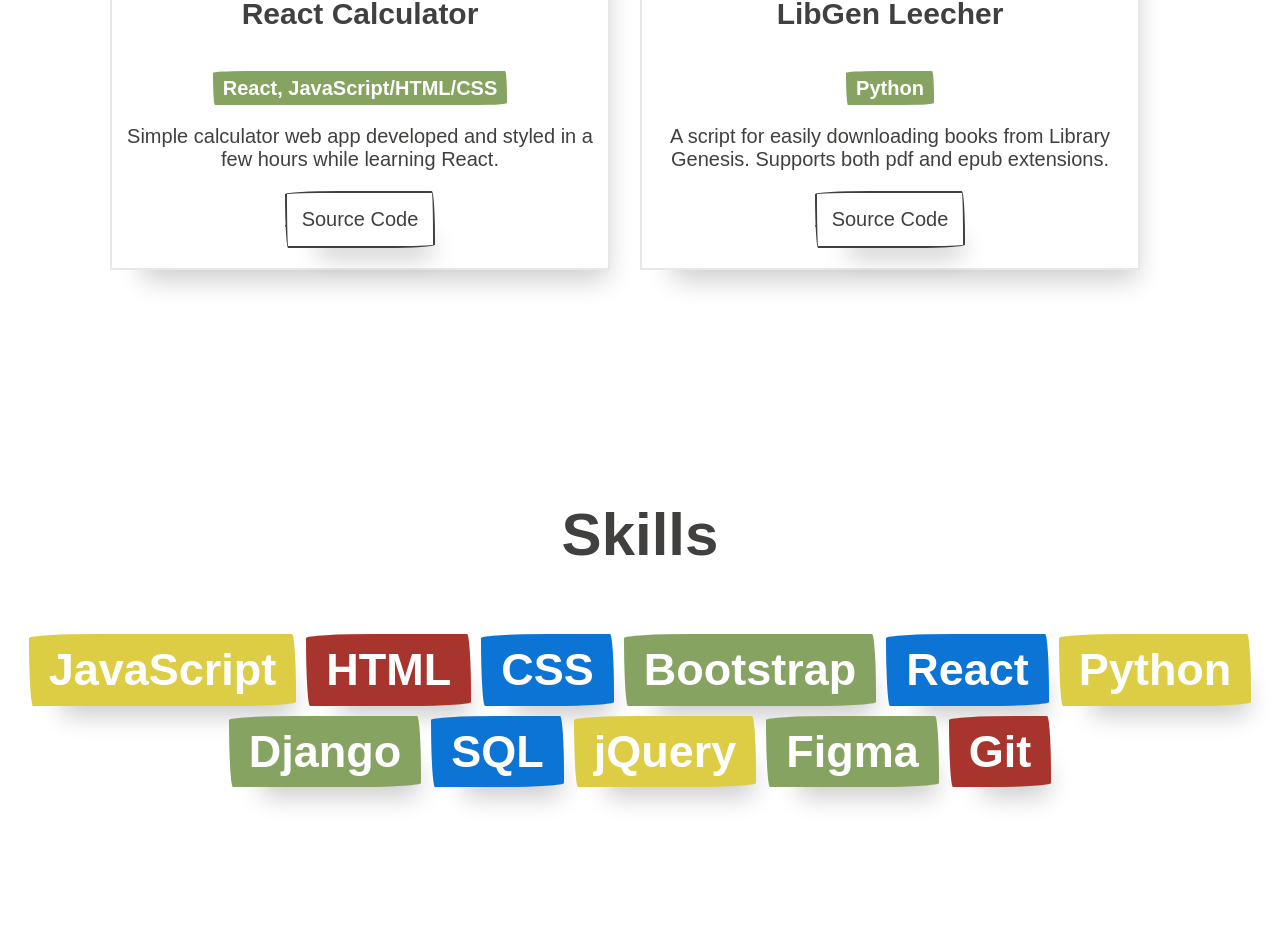
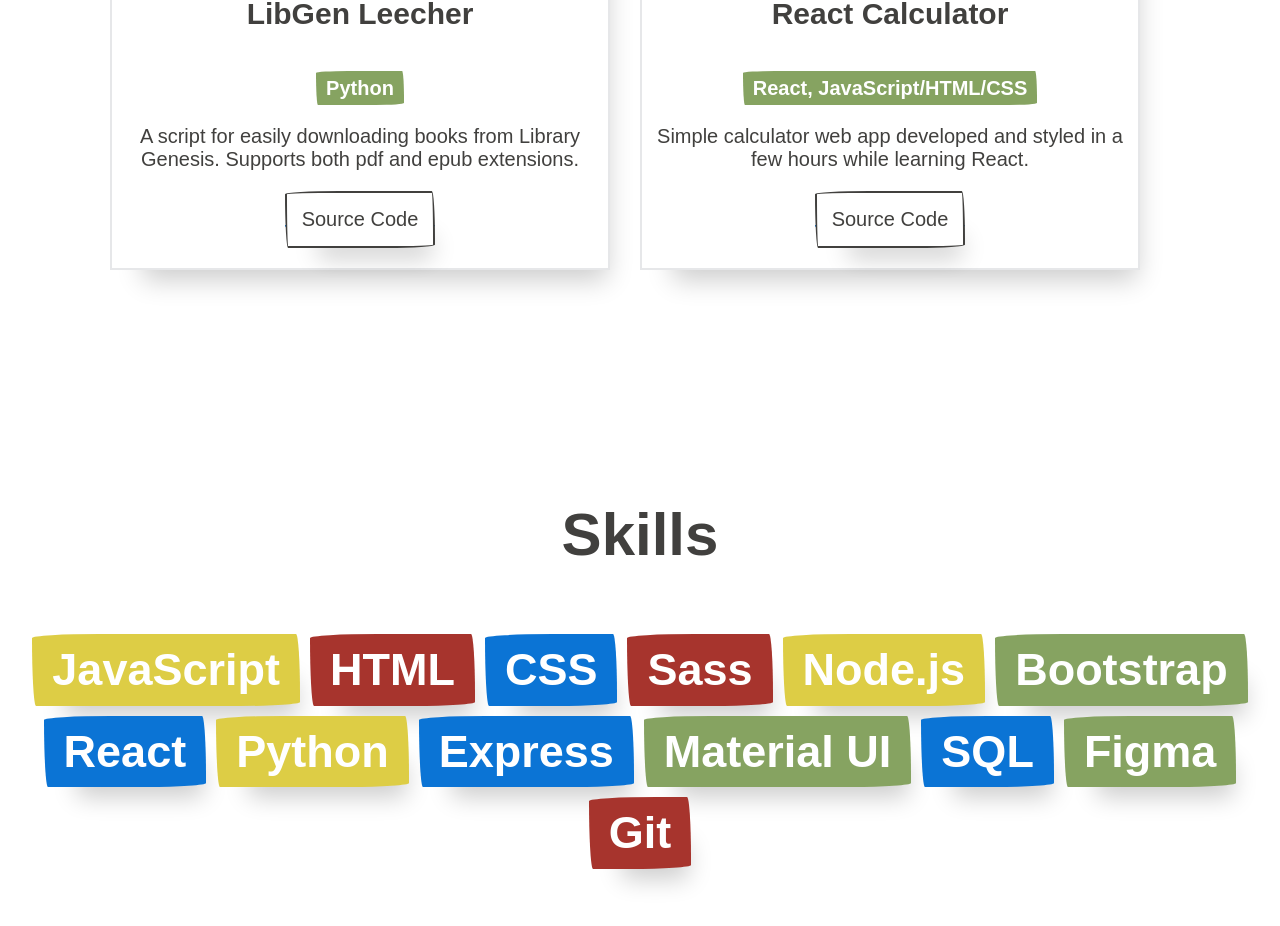
Before and after one commit to asecco/asecco.github.io, a React (Create React App) app: page / in a window 1280 px wide. Shown: the part 3679-4605 px from the top of the page. Built offline with nearby package versions, Linux system fonts and the light colour scheme; a web font is replaced by a local one.

Commit message:
Updated skills/resume

```diff
--- a/src/components/Projects.js
+++ b/src/components/Projects.js
@@ -47,6 +47,15 @@ export default function Projects() {
                 </div>
             </div>
             <div className="card">
+                <img src={Project6} alt="LibGen Leecher"></img>
+                <div>
+                <h4 className="card-title">LibGen Leecher</h4>
+                <span className="badge success">Python</span>
+                <p className="card-text">A script for easily downloading books from Library Genesis. Supports both pdf and epub extensions.</p>
+                <a href="https://github.com/asecco/LibGen-Leecher" target="_blank"><button>Source Code</button></a>
+                </div>
+            </div>
+            <div className="card">
                 <img src={Project5} alt="React Calculator"></img>
                 <div>
                 <h4 className="card-title">React Calculator</h4>
@@ -55,15 +64,6 @@ export default function Projects() {
                 <a href="https://github.com/asecco/React-Calculator" target="_blank"><button>Source Code</button></a>
                 </div>
             </div>
-            <div className="card">
-                <img src={Project6} alt="LibGen Leecher"></img>
-                <div>
-                <h4 className="card-title">LibGen Leecher</h4>
-                <span className="badge success">Python</span>
-                <p className="card-text">A script for easily downloading books from Library Genesis. Supports both pdf and epub extensions.</p>
-                <a href="https://github.com/asecco/LibGen-Leecher" target="_blank"><button>Source Code</button></a>
-                </div>
-            </div>
         </div>
     )
 }
--- a/src/components/Skills.js
+++ b/src/components/Skills.js
@@ -7,12 +7,14 @@ export default function Skills() {
             <button className="badge warning">JavaScript</button>
             <button className="badge danger">HTML</button>
             <button className="badge secondary">CSS</button>
+            <button className="badge danger">Sass</button>
+            <button className="badge warning">Node.js</button>
             <button className="badge success">Bootstrap</button>
             <button className="badge secondary">React</button>
             <button className="badge warning">Python</button>
-            <button className="badge success">Django</button>
+            <button className="badge secondary">Express</button>
+            <button className="badge success">Material UI</button>
             <button className="badge secondary">SQL</button>
-            <button className="badge warning">jQuery</button>
             <button className="badge success">Figma</button>
             <button className="badge danger">Git</button>
         </div>
```
Also changed, not shown: src/images/ip-location-lookup.png, 1 other file (tests, documents, lock files or other folders).
